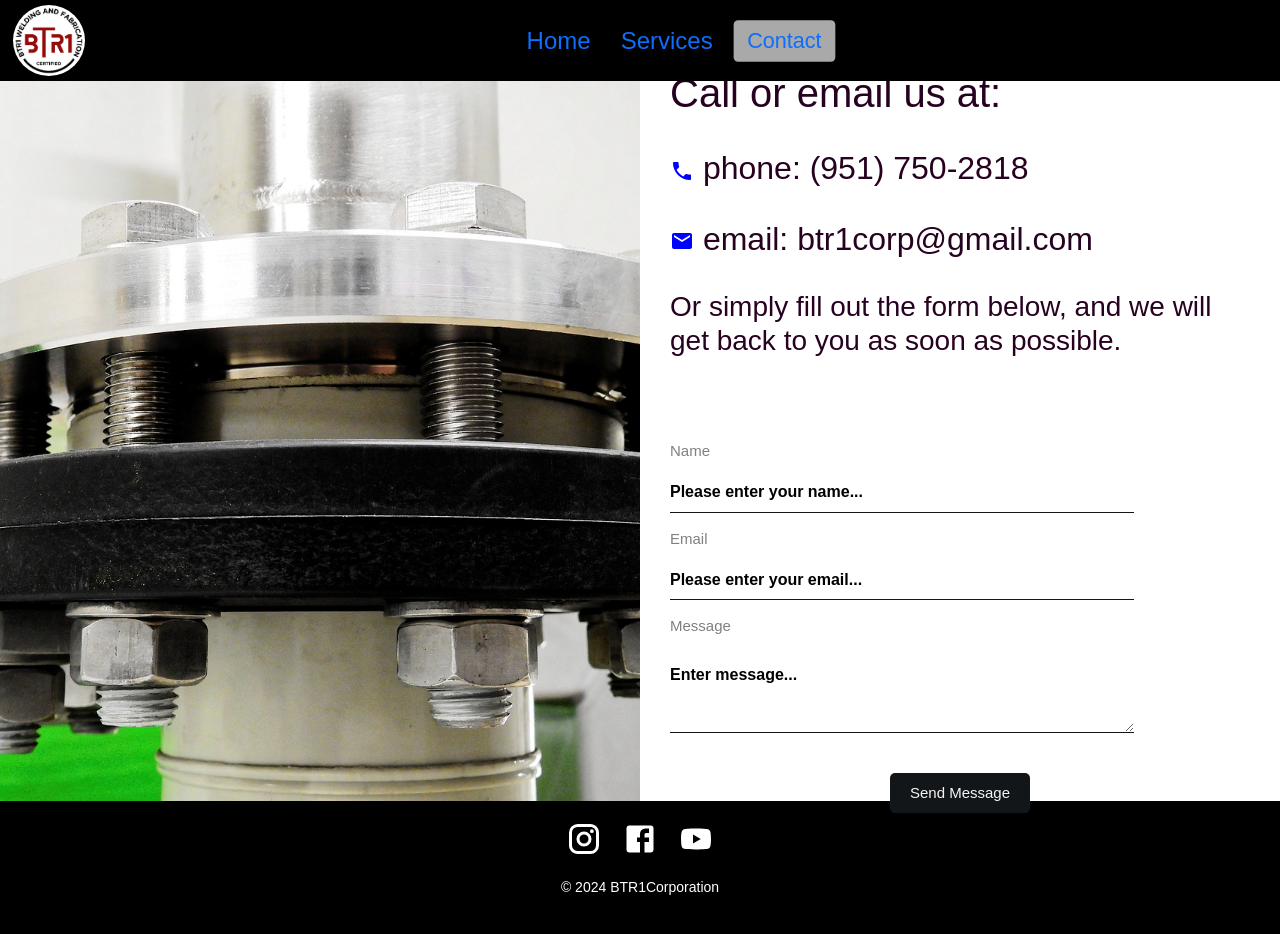
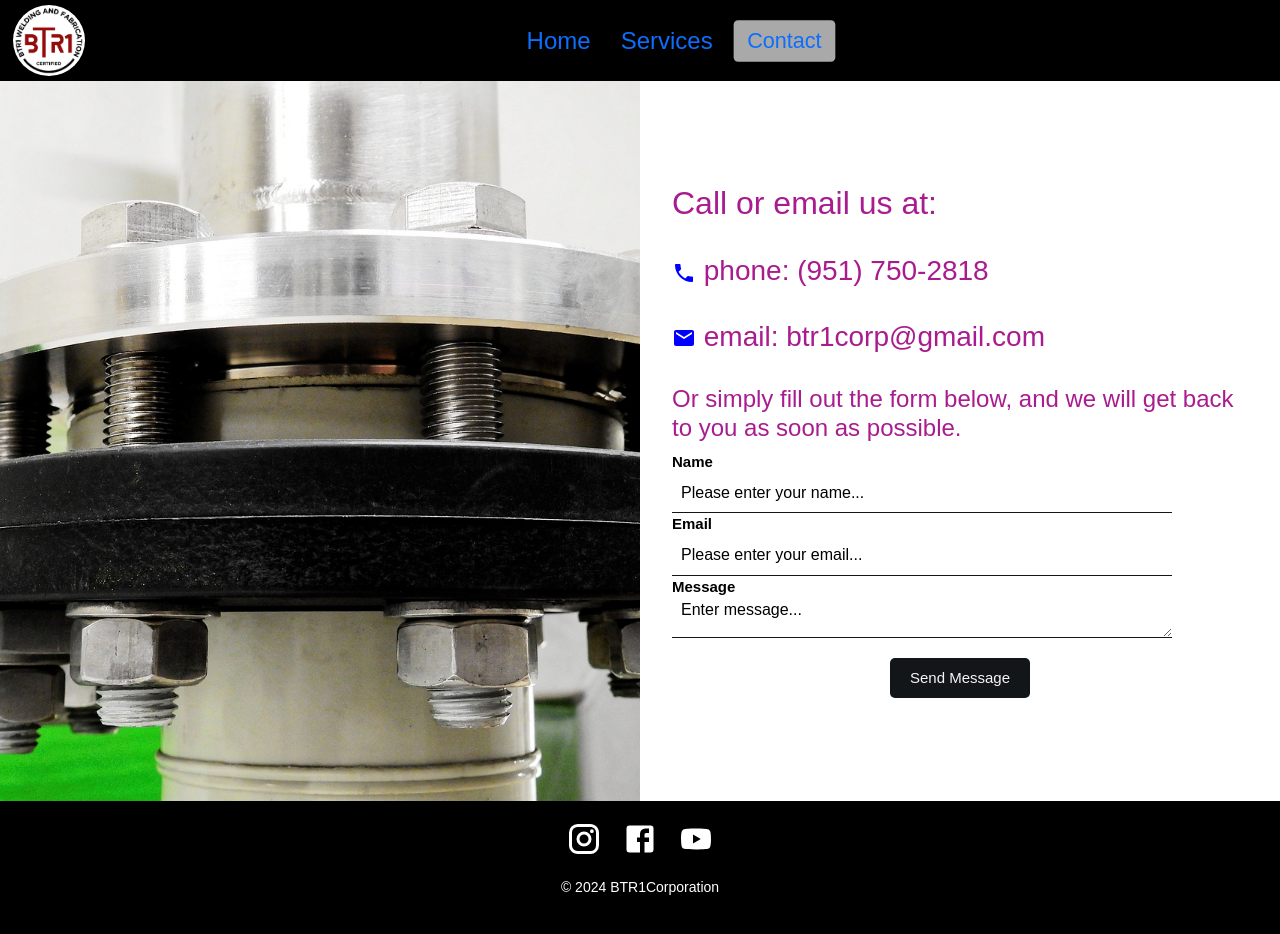
Before and after one commit to Sal1316/btr1-webpageV2, a React (Vite) app: page /contact in a window 1280 px wide. Built offline with nearby package versions, Linux system fonts and the light colour scheme.

Commit message:
corrected css styling in the Contacts page

```diff
--- a/src/pages/contact/Contact.css
+++ b/src/pages/contact/Contact.css
@@ -26,12 +26,11 @@
 }
 
 .cardContainer {
-  min-width: 350px;
+  /* min-width: 300px; min-width is the smallest that the container will get when responsive. */
+  width: 90%;
 }
 .contact-info {
-  padding: 30px;
-  padding-top: -10px;
-  color: rgb(39, 2, 32);
+  color: rgb(169, 28, 143);
 }
 
 form {
@@ -39,49 +38,40 @@ form {
   flex-direction: column;
   width: auto;
   height: auto;
-  padding: 30px;
 }
-
-form input {
+form label {
+  width: 100%;
+}
+form input,
+form textarea {
   height: 40px;
-  width: 80%;
+  width: 100%;
+  max-width: 500px;
   border: none;
   border-bottom: 1px solid #121619;
   color: black;
-}
-form label {
-  width: 80%;
-}
-form textarea {
-  margin-top: 15px;
-  height: 70px;
-  width: 80%;
-  border: none;
-  border-bottom: 1px solid #121619;
-  color: black;
+  flex-shrink: 0; /* Prevent input from shrinking */
 }
 input::placeholder,
 textarea::placeholder {
-  font-weight: bold;
   color: black;
   font-family: Arial, Helvetica, sans-serif;
+  padding-left: 9px;
 }
 form input:focus,
 textarea:focus {
   outline: none;
 }
 
-#contact-form label {
-  padding-bottom: 10px;
-}
 form label {
-  margin-top: 15px;
+  font-weight: bold;
   font-size: 15px;
-  color: grey;
+  width: 140px;
+  color: Black;
 }
 
 form button {
-  margin-top: 40px;
+  margin-top: 20px;
   width: 140px;
   height: 40px;
   border: none;
@@ -101,8 +91,24 @@ form button {
   align-items: center;
 }
 
-@media only screen and (max-width: 600px) {
+@media (max-width: 432px) {
   .leftSide {
     display: none;
   }
+  .rightSide {
+    font-size: larger;
+  }
+  .cardContainer {
+    padding-top: 20px;
+  }
+  form input {
+    height: 30px;
+  }
+  form textarea {
+    padding-top: 10px;
+
+  }
+  .rightSide {
+    justify-content: flex-start;
+  }
 }
--- a/src/pages/contact/Contact.jsx
+++ b/src/pages/contact/Contact.jsx
@@ -49,20 +49,21 @@ const Contacts = () => {
       ></div>
       <div className="rightSide">
         <div className="cardContainer">
+          {/*  */}
           <div className="contact-info">
-            <h1 className="pb-4">Call or email us at:</h1>
-            <h2 className="pb-4">
+            <h2 className="pb-4">Call or email us at:</h2>
+            <h3 className="pb-4">
               <PhoneIcon style={{ color: "blue" }} /> phone: (951) 750-2818
-            </h2>
-            <h2>
+            </h3>
+            <h3>
               <EmailIcon style={{ color: "blue" }} /> email: btr1corp@gmail.com
-            </h2>
-            <h3 className="pt-4">
-              Or simply fill out the form below, and we will get back to you
-              as soon as possible.
             </h3>
+            <h4 className="pt-4">
+              Or simply fill out the form below, and we will get back to you as
+              soon as possible.
+            </h4>
           </div>
-
+          {/*  */}
           <form id="contact-form" ref={form} onSubmit={sendEmail}>
             <label>Name</label>
             <input
```
